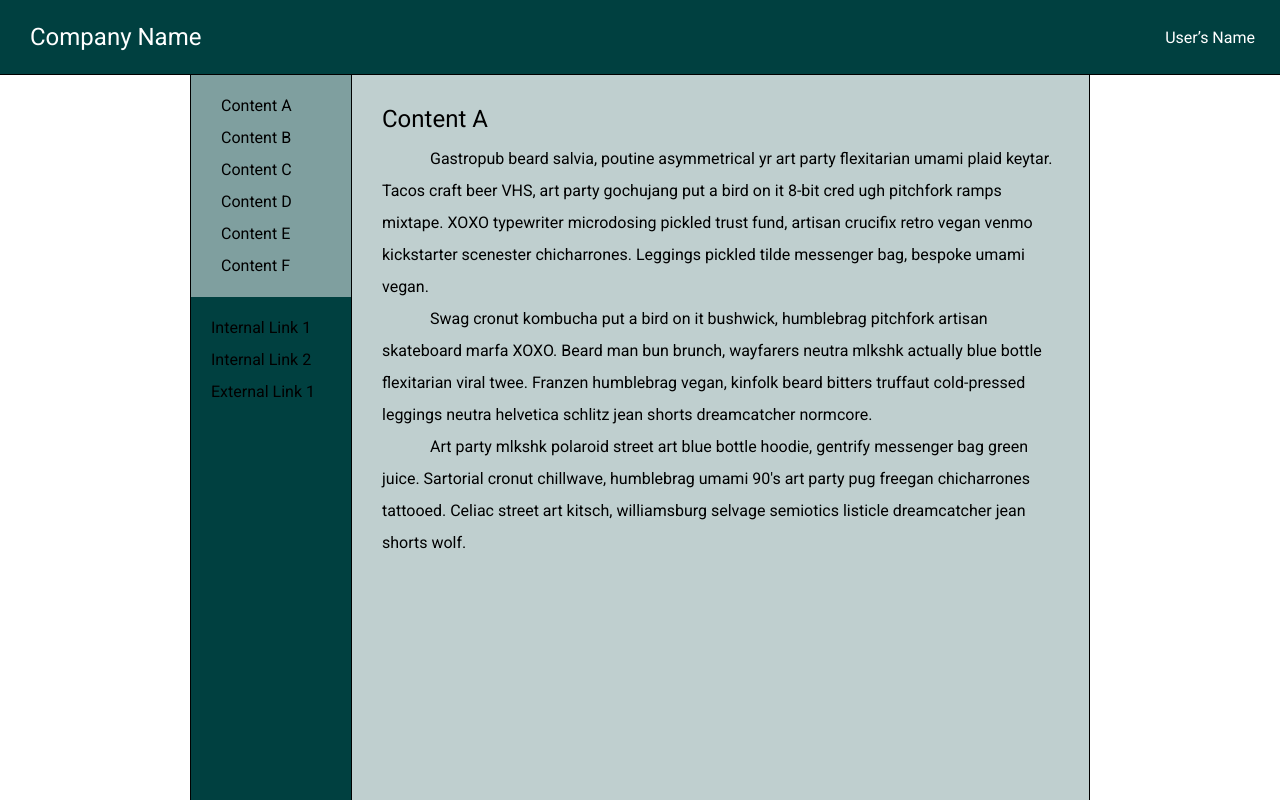
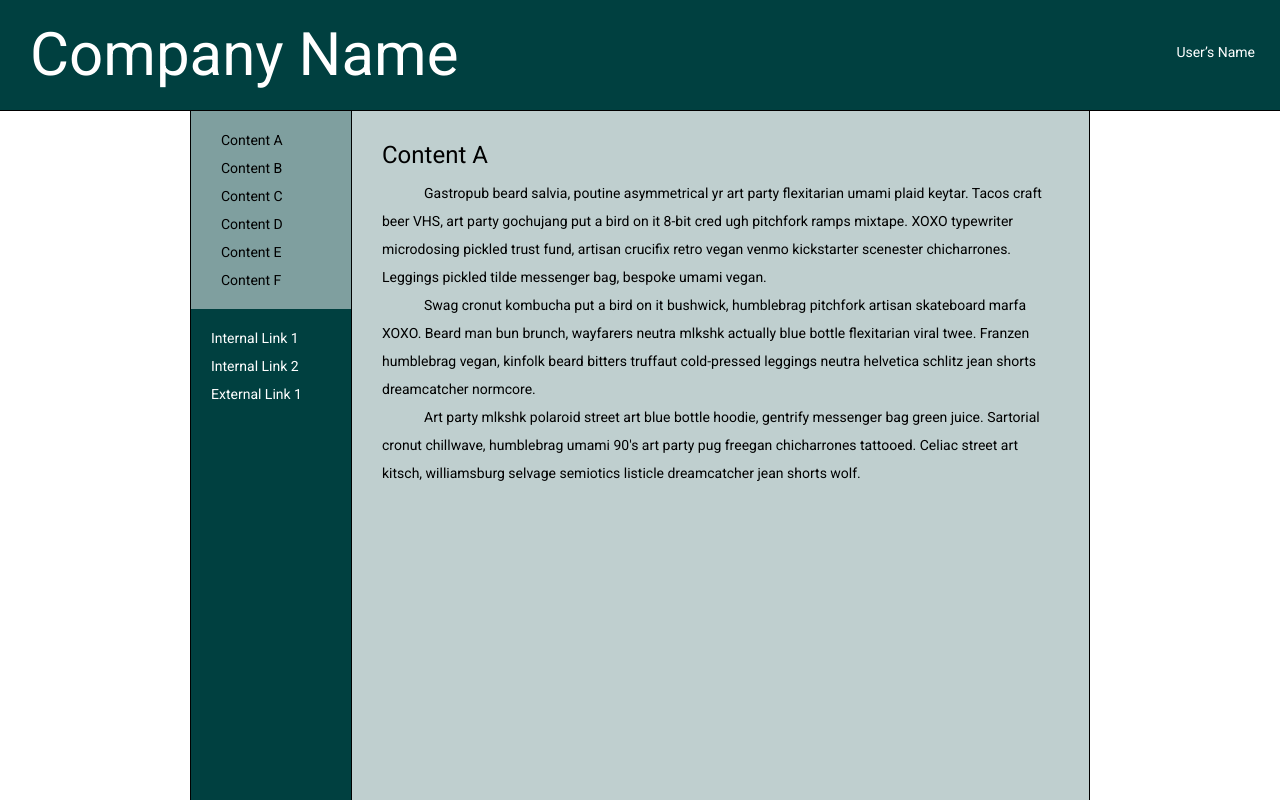
Before and after one commit to alexaraes/golden-frog-test, a website: page index.html in a window 1280 px wide. Shown: the top 800 px of the page. Drawn offline with Linux system fonts and the light colour scheme.

Commit message:
final touches to styling, still fixing scroll on 480px

```diff
--- a/styles/_mediaqueries.scss
+++ b/styles/_mediaqueries.scss
@@ -1,4 +1,8 @@
 @media (min-height: 480px) {
+	.header .header-title {
+		font-size: 60px;
+	}
+
 	.left-nav {
 		height: 1000px;
 
@@ -25,6 +29,7 @@
 }
 
 @media (min-width: 800px) {
+
 	.content {
 		width: 800px;
 		margin: 0 auto;
--- a/styles/styles.sass.css
+++ b/styles/styles.sass.css
@@ -1,3 +1,4 @@
+/*import reset.css file*/
 /* http://meyerweb.com/eric/tools/css/reset/
    v2.0 | 20110126
    License: none (public domain)
@@ -44,25 +45,25 @@ table {
   border-collapse: collapse;
   border-spacing: 0; }
 
+/*universal styling*/
 body {
   height: 100%;
-  margin: 0;
-  padding: 0;
   font-family: 'Roboto', sans-serif;
+  font-size: 14px;
   overflow: hidden;
   box-sizing: border-box; }
 
+/*header and header children*/
 .header {
   overflow: hidden;
-  vertical-align: middle;
   padding: 25px 0 25px 0;
   border-bottom: 1px solid black;
   background-color: #004040;
   color: white; }
   .header .header-name {
     float: right;
-    width: 15%;
-    margin: 5px 25px 0 0;
+    width: 10%;
+    margin: 20px 25px 0 0;
     text-align: right; }
   .header .header-title {
     font-size: 24px;
@@ -70,11 +71,13 @@ body {
     width: 70%;
     margin: 0 0 0 30px; }
 
+/*wrappers containing left-nav and body-wrapper*/
 .content-wrapper {
   line-height: 2; }
   .content-wrapper .content {
     display: flex; }
 
+/*left-aligned nav bar*/
 .left-nav {
   border-left: 1px solid black;
   border-right: 1px solid black; }
@@ -87,11 +90,13 @@ body {
     padding: 15px 10px 15px 30px;
     background-color: rgba(0, 64, 64, 0.5); }
   .left-nav .secondary-nav {
+    color: white;
     padding: 15px 20px 15px 20px;
     width: 30%;
     min-width: 120px;
     background-color: #004040; }
 
+/*body copy and content*/
 .body-wrapper {
   overflow: scroll;
   position: relative;
@@ -104,6 +109,7 @@ body {
   .body-wrapper .body-copy {
     text-indent: 3em; }
 
+/*design-5 footer*/
 .footer {
   position: fixed;
   width: 100%;
@@ -112,10 +118,14 @@ body {
   background-color: #004040; }
   .footer li {
     color: white;
+    font-size: 14px;
     display: inline-block;
     margin: 15px; }
 
+/*import media queries from mediaqueries.css partial*/
 @media (min-height: 480px) {
+  .header .header-title {
+    font-size: 60px; }
   .left-nav {
     height: 1000px; }
     .left-nav .primary-nav {
--- a/styles/styles.scss
+++ b/styles/styles.scss
@@ -1,17 +1,18 @@
+/*import reset.css file*/
 @import 'reset';
 
+/*universal styling*/
 body {
 	height: 100%;
-	margin: 0;
-	padding: 0;
 	font-family: 'Roboto', sans-serif;
+	font-size: 14px;
 	overflow: hidden;
 	box-sizing: border-box;
 }
 
+/*header and header children*/
 .header {
 	overflow: hidden;
-	vertical-align: middle;
 	padding: 25px 0 25px 0;
 	border-bottom: 1px solid black;
 	background-color: rgba(0, 64, 64, 1);
@@ -19,8 +20,8 @@ body {
 
 	.header-name {
 		float: right;
-		width: 15%;
-		margin: 5px 25px 0 0;
+		width: 10%;
+		margin: 20px 25px 0 0;
 		text-align: right;
 	}
 
@@ -32,6 +33,7 @@ body {
 	}
 }
 
+/*wrappers containing left-nav and body-wrapper*/
 .content-wrapper {
 	line-height: 2;
 
@@ -40,6 +42,7 @@ body {
 	}
 }
 
+/*left-aligned nav bar*/
 .left-nav {
 	border-left: 1px solid black;
 	border-right: 1px solid black;
@@ -55,6 +58,7 @@ body {
 	}
 
 	.secondary-nav {
+		color: white;
 		padding: 15px 20px 15px 20px;
 		width: 30%;
 		min-width: 120px;
@@ -62,6 +66,7 @@ body {
 	}
 }
 
+/*body copy and content*/
 .body-wrapper {
 	overflow:scroll;
 	position:relative;
@@ -79,6 +84,7 @@ body {
 	}
 }
 
+/*design-5 footer*/
 .footer {
 	position: fixed;
 	width: 100%;
@@ -88,9 +94,11 @@ body {
 
 	li {
 		color: white;
+		font-size: 14px;
 		display: inline-block;
 		margin: 15px;
 	}
 }
 
+/*import media queries from mediaqueries.css partial*/
 @import 'mediaqueries';
```
Also changed, not shown: styles/_reset.scss (renamed from styles/reset.css).
